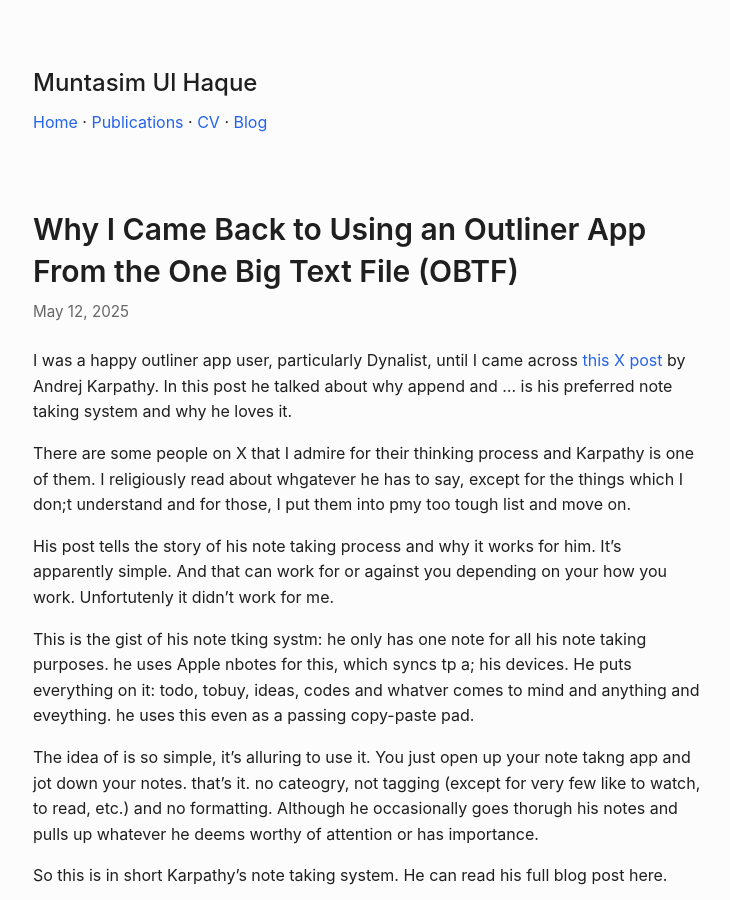
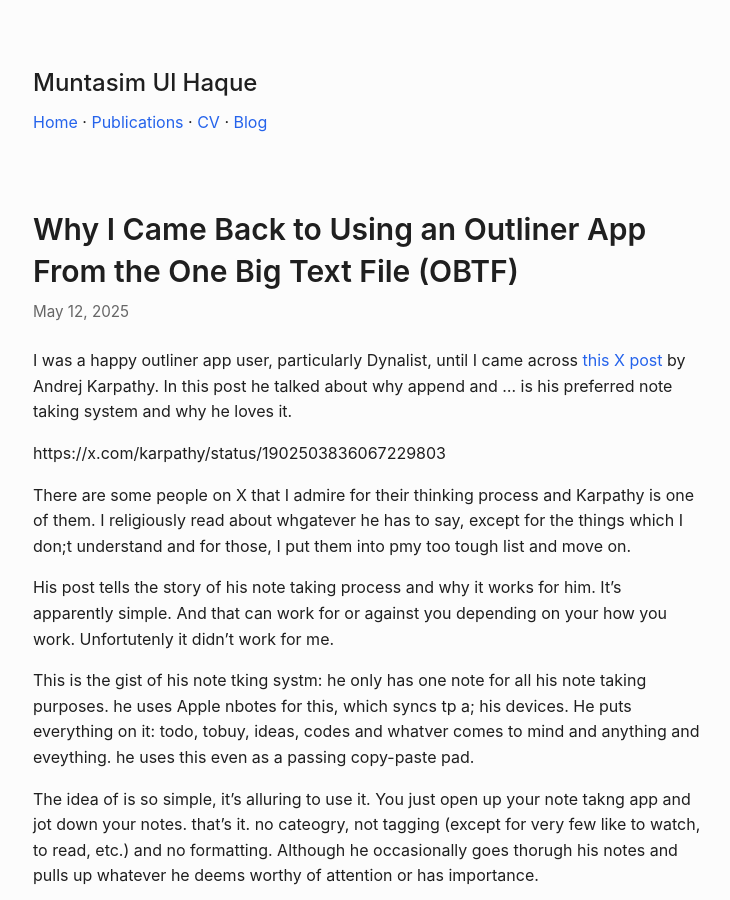
Before and after one commit to muntasimulhaque/muntasimulhaque.github.io, a Jekyll site: the page built from _posts/2025-05-12-cons-of-single-plaintext-file.md, in a window 1280 px wide and 900 px high. Shown: the whole window, without its empty margins (271-1001 px from the left). Built offline with Jekyll 4.4.1, drawn with Linux system fonts in a browser that asks for light colours; some of the changed lines change nothing that is shown.

Commit message:
Update 2025-05-12-cons-of-single-plaintext-file.md

```diff
--- a/_posts/2025-05-12-cons-of-single-plaintext-file.md
+++ b/_posts/2025-05-12-cons-of-single-plaintext-file.md
@@ -5,6 +5,8 @@ date: 2025-05-12
 ---
 
 I was a happy outliner app user, particularly Dynalist, until I came across [this X post](https://x.com/karpathy/status/1902503836067229803){:target="_blank"} by Andrej Karpathy. In this post he talked about why append and ... is his preferred note taking system and why he loves it.
+
+https://x.com/karpathy/status/1902503836067229803
 
 There are some people on X that I admire for their thinking process and Karpathy is one of them. I religiously read about whgatever he has to say, except for the things which I don;t understand and for those, I put them into pmy too tough list and move on.
 
```
